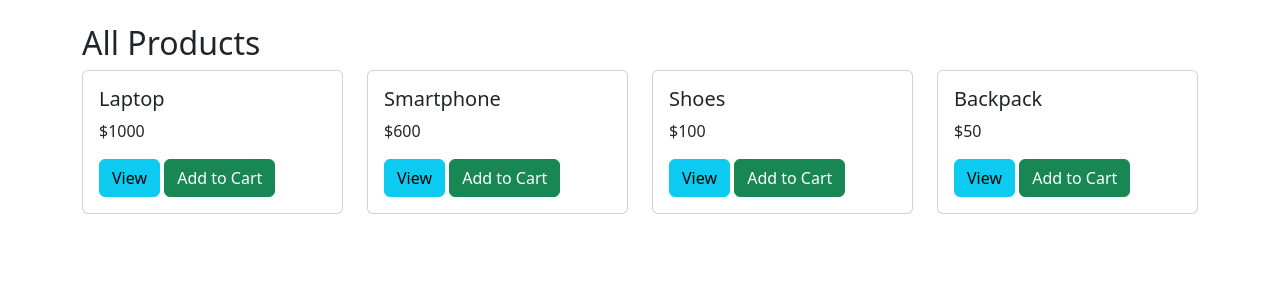
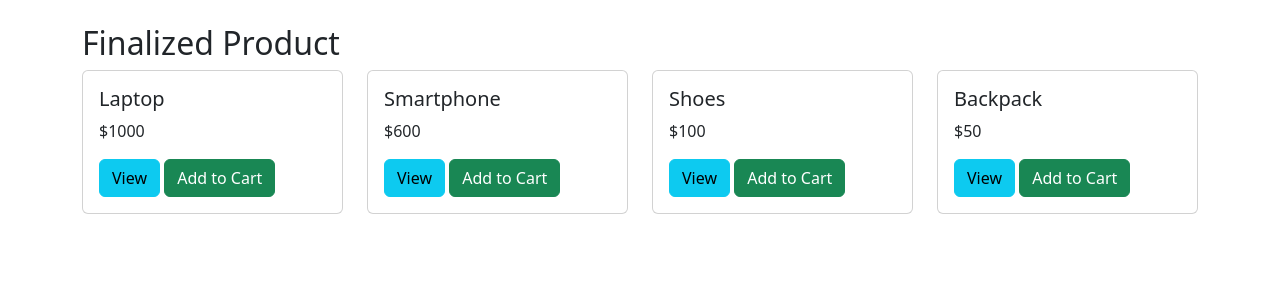
Before and after one commit to qamar1101/Flask_github_Docker_ec2, a Flask app: page / in a window 1280 px wide. Shown: the part 56-356 px from the top of the page. Run offline with Flask 3, Linux system fonts and the light colour scheme.

Commit message:
all files updated finalized

```diff
--- a/templates/index.html
+++ b/templates/index.html
@@ -1,6 +1,6 @@
 {% extends 'base.html' %}
 {% block content %}
-<h2>All Products</h2>
+<h2>Finalized Product</h2>
 <div class="row">
     {% for product in products %}
     <div class="col-md-3 mb-4">
```
